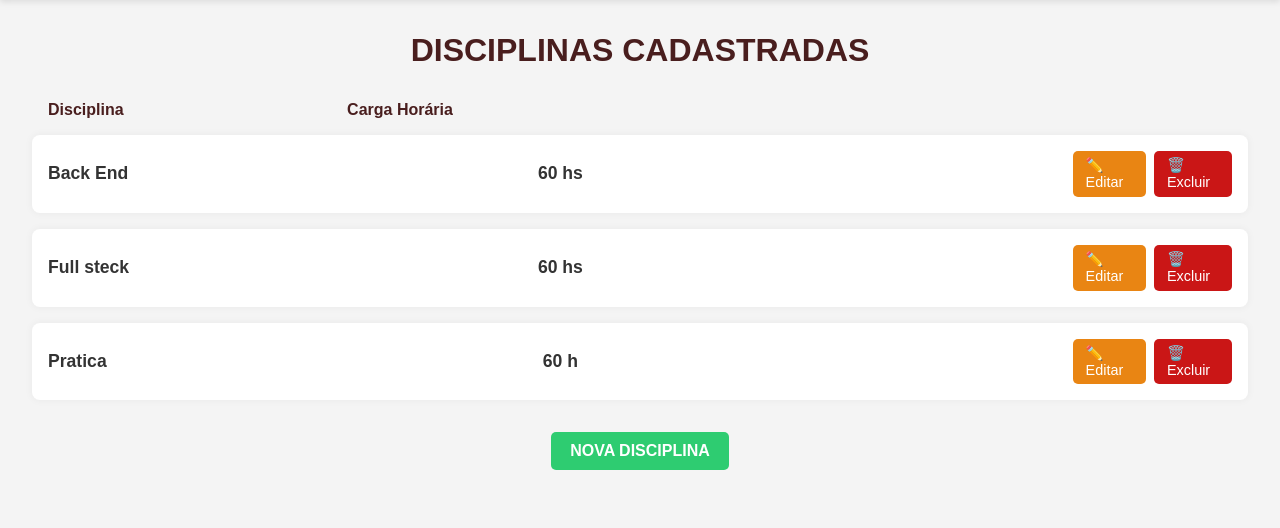
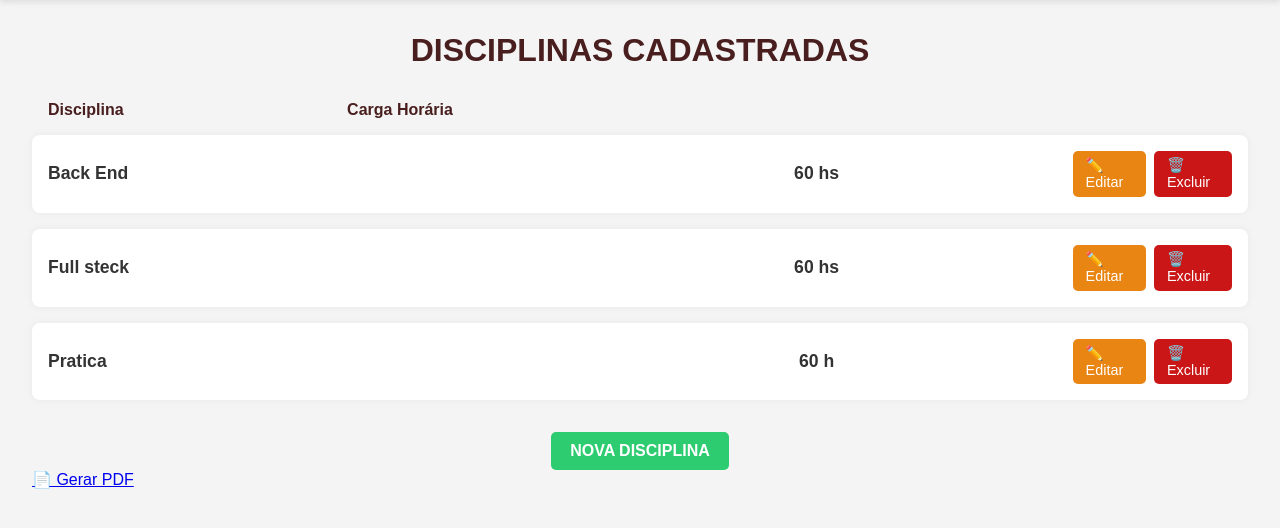
Before and after one commit to HelioMattos/gestaoesolarfinal, a Django app: page / in a window 1280 px wide. Shown: the part 50-578 px from the top of the page. Run offline with Django 5.2, Linux system fonts and the light colour scheme; data comes from the database, SQL or seed files in the repository.

Commit message:
gerar pff

```diff
--- a/projeto/gestaoescolar/templates/gestaoescolar/gestao_list.html
+++ b/projeto/gestaoescolar/templates/gestaoescolar/gestao_list.html
@@ -37,9 +37,7 @@
                     <div class="campo centro">
                         <span class="nome">{{ gestao.carga_horaria }}</span>
                     </div>
-                    <div class="campo centro">
-                        <span class="nome">{{ gestao.professor.nome }}</span>
-                    </div>
+
                 </div>
                 <div class="acoes">
                     <a href="{% url 'gestao_update' gestao.pk %}">✏️ Editar</a>
@@ -53,6 +51,7 @@
     </ul>
 
     <a href="{% url 'gestao_create' %}" class="nova-tarefa">NOVA DISCIPLINA</a>
+    <a href="{% url 'gestao_pdf' %}" class="btn-pdf" target="_blank">📄 Gerar PDF</a>
 
 </body>
 </html>
--- a/projeto/gestaoescolar/views.py
+++ b/projeto/gestaoescolar/views.py
@@ -2,6 +2,9 @@ from django.shortcuts import render
 from django.urls import reverse_lazy
 from django.views.generic import ListView, CreateView, UpdateView, DeleteView
 from .models import Gestao
+from django.http import HttpResponse
+from django.template.loader import get_template
+from weasyprint import HTML
 
 # Create your views here.
 
@@ -27,3 +30,20 @@ class GestaoDeleteView(DeleteView):
     model = Gestao
     success_url = reverse_lazy('gestao_list')
     template_name = 'gestaoescolar/gestao_confirm_delete.html'
+
+def gerar_pdf_disciplina(request):
+    # Pegue os dados do modelo (ou formulário, como preferir)
+    from .models import Gestao
+    gestao_list = Gestao.objects.all()
+
+    # Renderiza o HTML como string
+    template = get_template("gestaoescolar/gestao_pdf.html")  # HTML próprio para PDF
+    html_string = template.render({"gestao_list": gestao_list})
+
+    # Gera o PDF
+    pdf_file = HTML(string=html_string).write_pdf()
+
+    # Retorna como resposta
+    response = HttpResponse(pdf_file, content_type='application/pdf')
+    response['Content-Disposition'] = 'inline; filename="disciplinas.pdf"'
+    return response
--- a/projeto/setup/urls.py
+++ b/projeto/setup/urls.py
@@ -1,6 +1,7 @@
 from django.contrib import admin
 from django.urls import path, include
 from gestaoescolar.views import GestaoCreateView, GestaoListView, GestaoUpdateview, GestaoDeleteView
+from gestaoescolar import views
 
 urlpatterns = [
     path('admin/', admin.site.urls),
@@ -8,5 +9,6 @@ urlpatterns = [
     path('create/', GestaoCreateView.as_view(), name='gestao_create'),
     path('update/<int:pk>/', GestaoUpdateview.as_view(), name='gestao_update'),
     path('delete/<int:pk>/', GestaoDeleteView.as_view(), name='gestao_delete'),
-    path('professores/', include('professor.urls'))
+    path('professores/', include('professor.urls')),
+    path('gestaoescolar/pdf/', views.gerar_pdf_disciplina, name='gestao_pdf')
 ]
```
Also changed, not shown: projeto/gestaoescolar/templates/gestaoescolar/gestao_pdf.html (added, +37 -0 lines).
